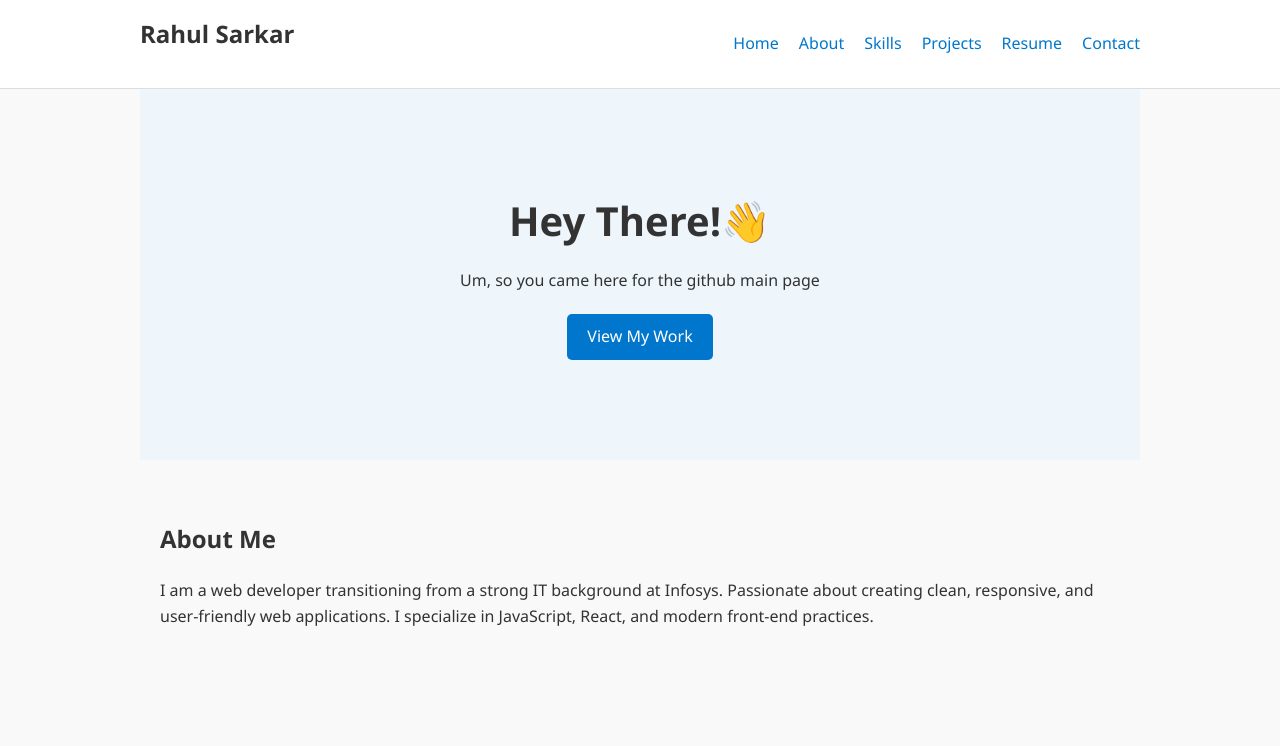
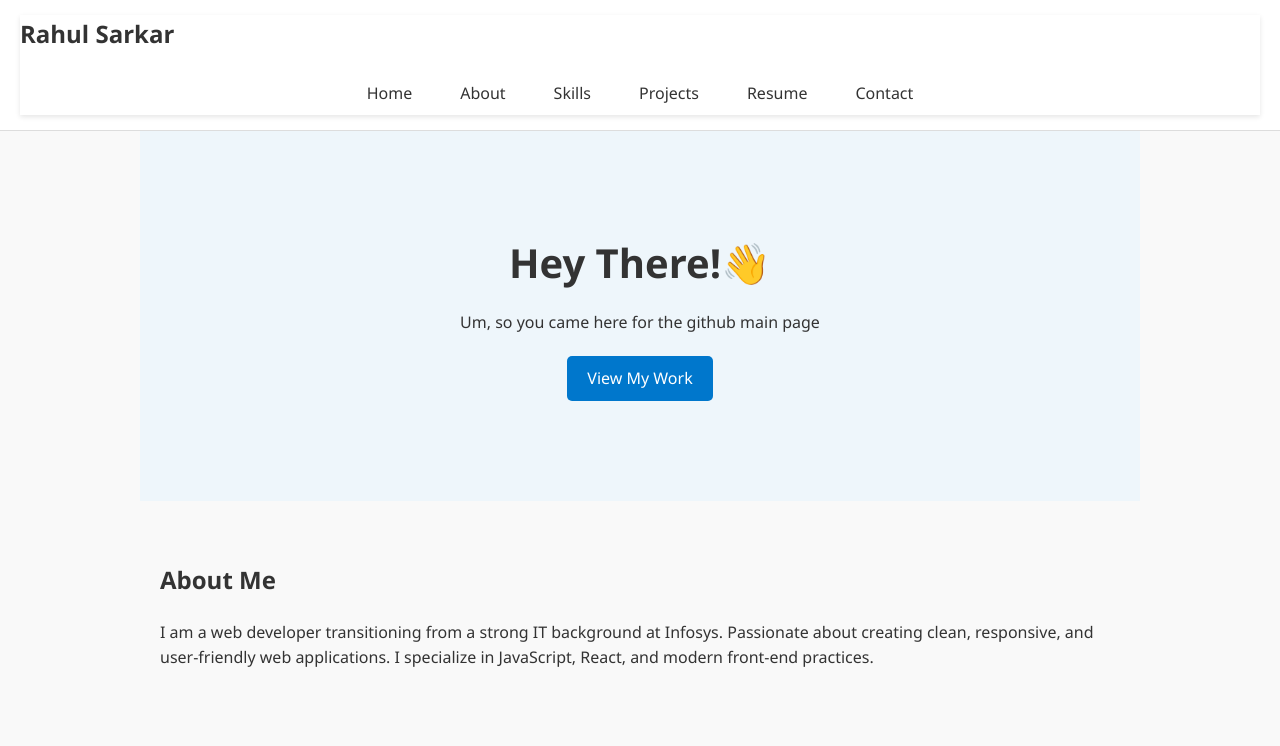
Before and after one commit to rahulsarkar2160/rahulsarkar2160, a plain HTML site: page index.html in a window 1280 px wide. Shown: the top 746 px of the page. Drawn offline with Linux system fonts and the light colour scheme.

Commit message:
Nav bar edit

```diff
--- a/style.css
+++ b/style.css
@@ -45,19 +45,41 @@ header {
   z-index: 10;
 }
 
+/* Navbar styling */
 nav {
-  display: flex;
-  justify-content: space-between;
-  align-items: center;
-  max-width: 1000px;
-  margin: auto;
+  position: sticky;
+  top: 0;
+  width: 100%;
+  background-color: #ffffff;
+  box-shadow: 0 2px 5px rgba(0,0,0,0.1);
+  z-index: 1000;
 }
 
 nav ul {
+  display: flex;
+  justify-content: center;
   list-style: none;
-  display: flex;
-  gap: 20px;
+  padding: 0.5rem 0;
+  margin: 0;
 }
+
+nav ul li {
+  margin: 0 1.5rem;
+}
+
+nav ul li a {
+  text-decoration: none;
+  color: #333;
+  font-weight: 500;
+  transition: color 0.3s, border-bottom 0.3s;
+}
+
+nav ul li a:hover,
+nav ul li a.active {
+  color: #005fa3;
+  border-bottom: 2px solid #005fa3;
+}
+
 
 /* === Hero Section === */
 #hero {
```
